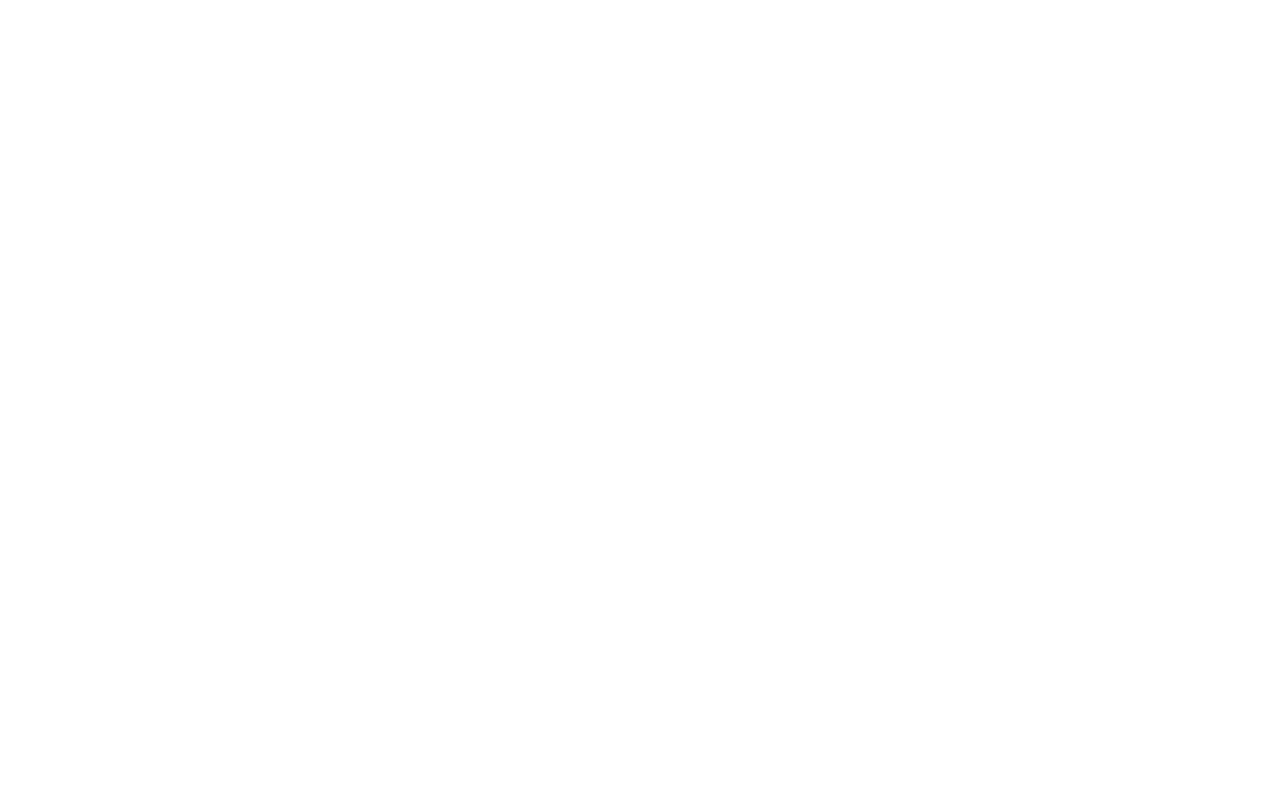
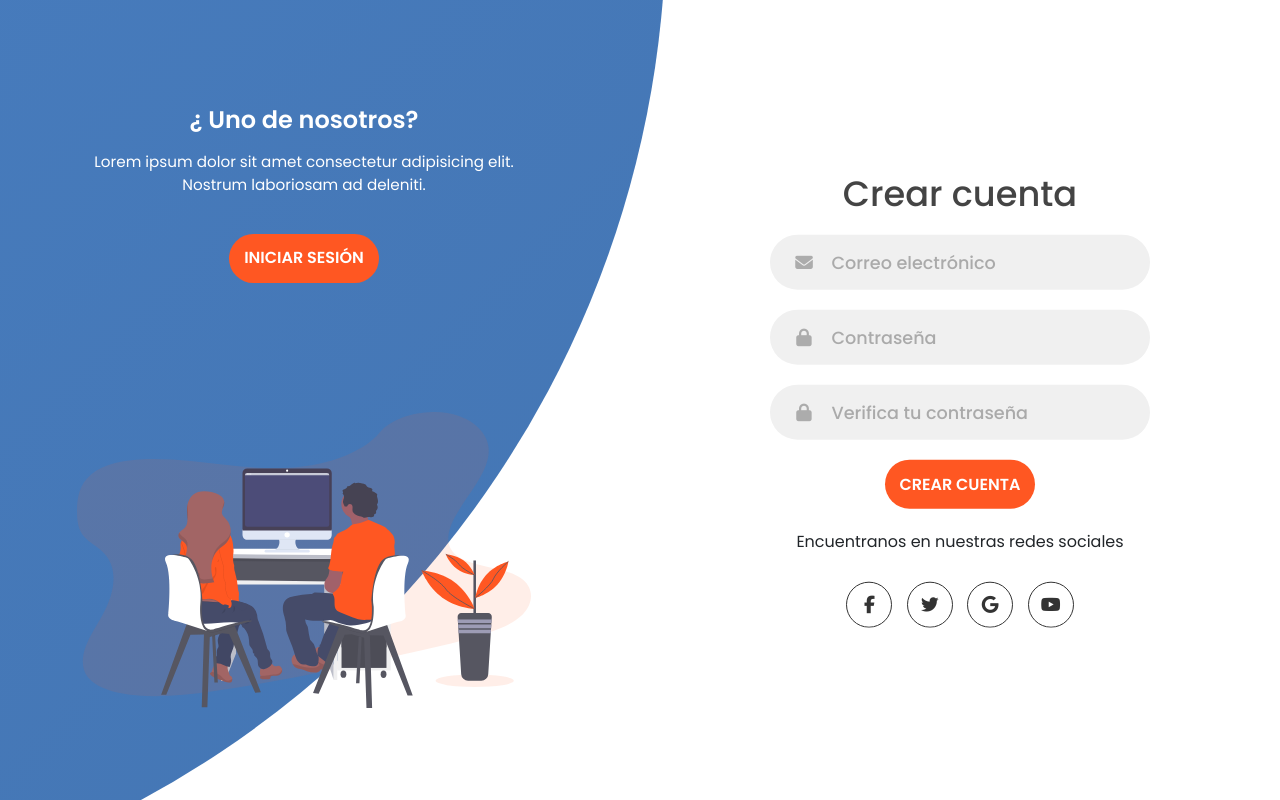
Before and after one commit to WatchDog773/webSite-YourCourses, a React (Create React App) app in the folder frontend-website-yourcourses_/: page /signup in a window 1280 px wide. Built offline with nearby package versions, Linux system fonts and the light colour scheme.

Commit message:
Se realizo el metodo para que el usuario se pueda registrar

```diff
--- a/frontend-website-yourcourses_/src/App.js
+++ b/frontend-website-yourcourses_/src/App.js
@@ -22,18 +22,18 @@ function App() {
     <StateProvider initialState={appState} reducer={mainReducer}>
       <div>
         <Router>
-          <Switch>
-            <Route path="/" exact component={Home} />
-            <Route path="/login" exact component={LogIn} />
+          <Splash>
+            <Switch>
+              <Route path="/" exact component={Home} />
+              <Route path="/login" exact component={LogIn} />
+              <Route path="/signup" exact component={SingUp} />
 
-            <Splash>
               <PrivateRouter path="/startit" exact component={StartIt} />
               <PrivateRouter path="/courses" exact component={Courses} />
-            </Splash>
 
-            <Route path="/signup" exact component={SingUp} />
-            <Route path="*" component={NotFound} />
-          </Switch>
+              <Route path="*" component={NotFound} />
+            </Switch>
+          </Splash>
         </Router>
       </div>
     </StateProvider>
--- a/frontend-website-yourcourses_/src/components/private/Start.js
+++ b/frontend-website-yourcourses_/src/components/private/Start.js
@@ -1,4 +1,5 @@
 import { useStateContext } from "../../utilities/Context";
+import Courses from "./Courses";
 
 const Start = () => {
   const [{ auth }] = useStateContext();
@@ -8,6 +9,10 @@ const Start = () => {
       <h3>
         {auth.message} {auth.user.email}
       </h3>
+
+      <div>
+        <Courses />
+      </div>
     </div>
   );
 };
--- a/frontend-website-yourcourses_/src/components/public/SignUp.js
+++ b/frontend-website-yourcourses_/src/components/public/SignUp.js
@@ -1,7 +1,53 @@
+import { useState } from "react";
+import { useStateContext } from "../../utilities/Context";
+// import { paxios } from "../../utilities/Axios";
+import { useHistory } from "react-router-dom";
 import imgRegister from "./register.svg";
 import "./Login&signUp.css";
 
+import axios from "axios";
+
+import {
+  SIGNIN_FETCHING,
+  SIGNIN_FETCHING_FAILED,
+  SIGNIN_SUCCES,
+  SIGNIN_END,
+} from "../../utilities/store/reducers/auth.reducer";
+import { Button } from "react-bootstrap";
+
 const SingUp = () => {
+  const [, dispatch] = useStateContext();
+  const [form, setForm] = useState({
+    email: "",
+    password: "",
+    passwordVerify: "",
+  });
+  const history = useHistory();
+  const onChange = (e) => {
+    e.preventDefault();
+    e.stopPropagation();
+    const { name, value } = e.target;
+    let newForm = { ...form, [name]: value };
+    setForm(newForm);
+  };
+  const addNewUser = (e) => {
+    e.preventDefault();
+    e.stopPropagation();
+    dispatch({ type: SIGNIN_FETCHING });
+    axios
+      .post("api/auth/signin", form)
+      .then((data) => {
+        console.log(data);
+        dispatch({ type: SIGNIN_SUCCES });
+        history.push("/login");
+      })
+      .catch((ex) => {
+        console.log(ex);
+        dispatch({ type: SIGNIN_FETCHING_FAILED });
+        alert("Algo salio mál al registrar");
+      });
+  };
+
   return (
     <div className="container1">
       <div className="forms-container1">
@@ -9,18 +55,38 @@ const SingUp = () => {
           <form action="#" className="sign-in-form">
             <h2 className="title">Crear cuenta</h2>
             <div className="input-field">
-              <i className="fas fa-user"></i>
-              <input type="text" placeholder="Nombre usuario" />
-            </div>
-            <div className="input-field">
               <i className="fas fa-envelope"></i>
-              <input type="email" placeholder="Correo" />
+              <input
+                name="email"
+                onChange={onChange}
+                value={form.email}
+                type="email"
+                placeholder="Correo electrónico"
+              />
             </div>
             <div className="input-field">
               <i className="fas fa-lock"></i>
-              <input type="password" placeholder="Contraseña" />
+              <input
+                name="password"
+                value={form.password}
+                onChange={onChange}
+                type="password"
+                placeholder="Contraseña"
+              />
             </div>
-            <input type="submit" className="btn" value="Crear cuenta" />
+            <div className="input-field">
+              <i className="fas fa-lock"></i>
+              <input
+                name="passwordVerify"
+                value={form.passwordVerify}
+                onChange={onChange}
+                type="password"
+                placeholder="Verifica tu contraseña"
+              />
+            </div>
+            <Button onClick={addNewUser} className="btn solid">
+              Crear cuenta
+            </Button>
             <p className="social-text">
               Encuentranos en nuestras redes sociales
             </p>
--- a/frontend-website-yourcourses_/src/utilities/store/reducers/auth.reducer.js
+++ b/frontend-website-yourcourses_/src/utilities/store/reducers/auth.reducer.js
@@ -7,6 +7,7 @@ const emptyAuth = {
   error: "",
   signin: false,
   redirect: false,
+  searchFilter: "",
 };
 
 // 1.2 El estado inicial
@@ -59,6 +60,18 @@ const authReducer = (state = initialState, action = {}) => {
         redirect: action.payload.to,
       };
     }
+
+    case SIGNIN_FETCHING: {
+      return { ...state, isFetching: true };
+    }
+
+    case SIGNIN_SUCCES:
+      if (action.payload) {
+        return { ...initialState, searchFilter: action.payload.searchFilter };
+      } else {
+        let { searchFilter } = state;
+        return { ...initialState, searchFilter: searchFilter };
+      }
 
     default: {
       return state;
```
Also changed, not shown: 1 other file (tests, documents, lock files or other folders).
